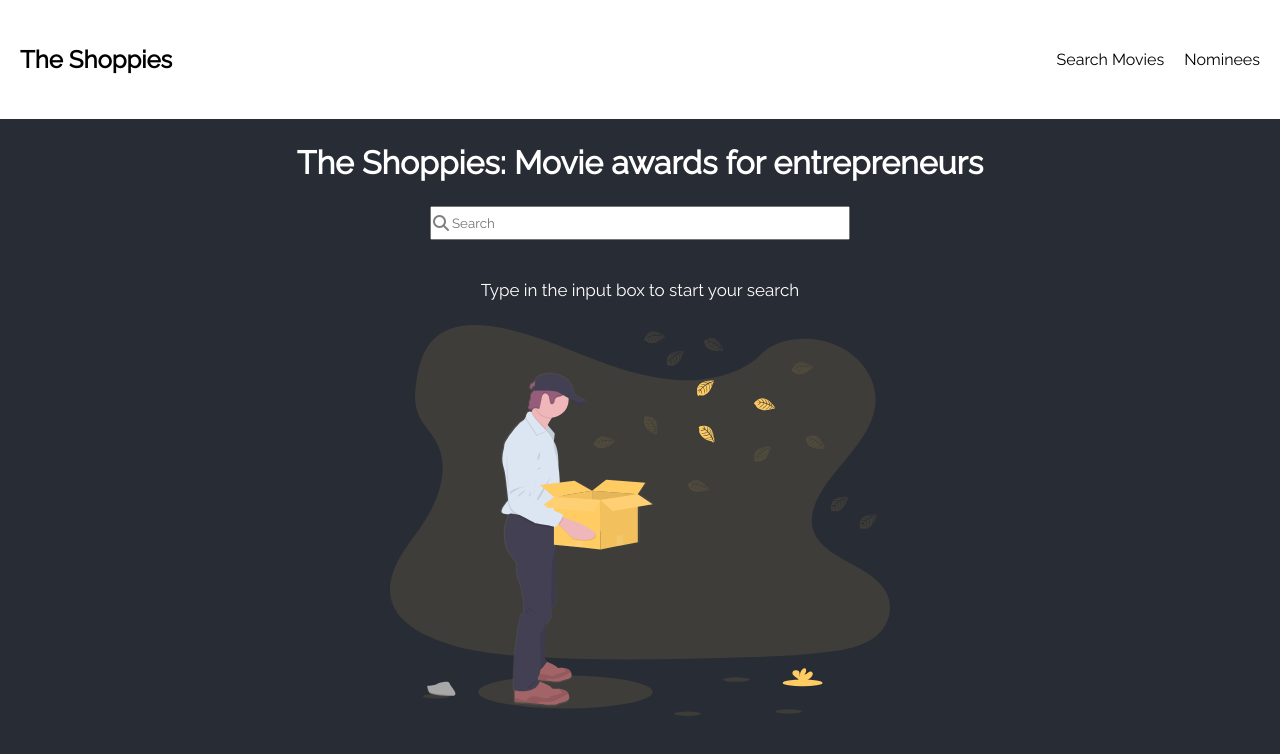
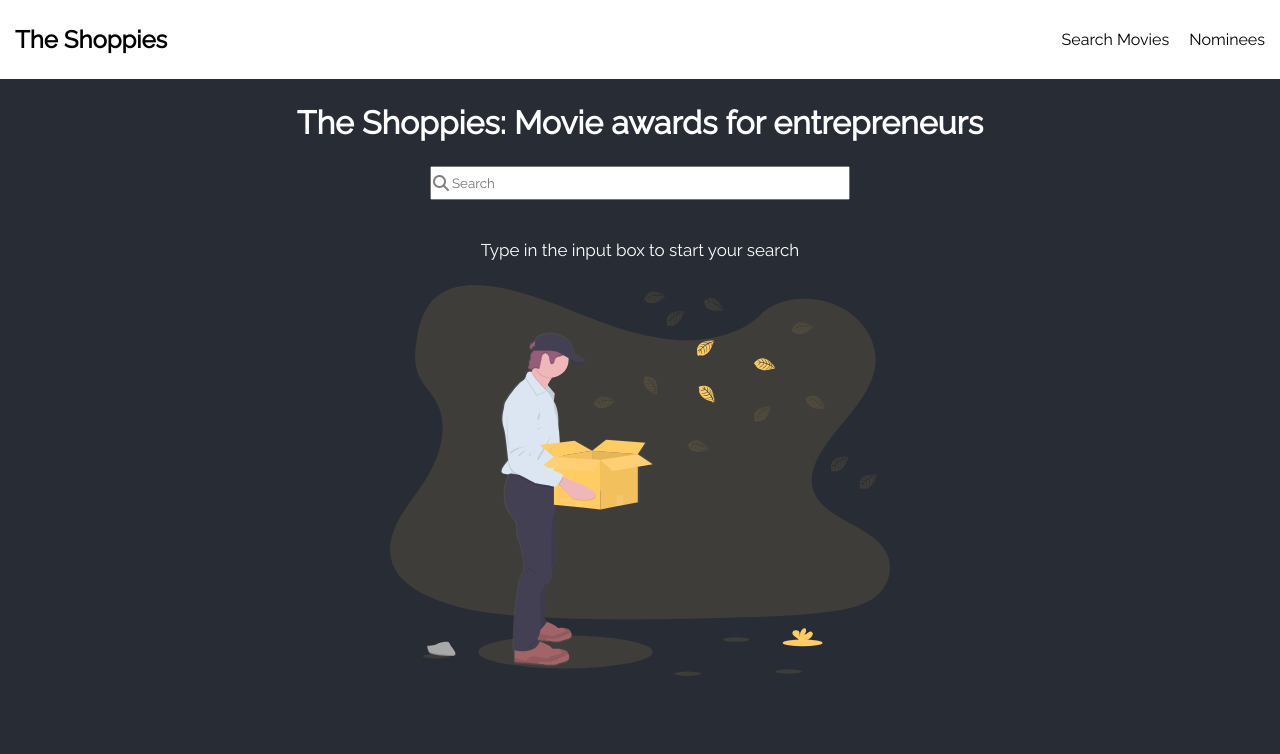
Before and after one commit to aneudya4/The-Shoppies, a React (Create React App) app: page / in a window 1280 px wide. Shown: the top 754 px of the page. Built offline with nearby package versions, Linux system fonts and the light colour scheme.

Commit message:
changed the padding for the navbar

```diff
--- a/src/components/navbar/navbar.css
+++ b/src/components/navbar/navbar.css
@@ -6,13 +6,14 @@ header {
 nav {
   max-width: 1400px;
   margin: 0 auto;
-  padding: 20px;
+  padding: 15px;
   display: flex;
   align-items: center;
   flex-direction: column;
 }
 nav h1 {
   color: black;
+  padding: 0;
 }
 
 nav ul {
@@ -30,6 +31,7 @@ nav ul li a.selected {
 @media all and (min-width: 700px) {
   nav {
     flex-direction: row;
+    padding: 0 15px;
   }
   nav ul {
     margin-left: auto;
```
